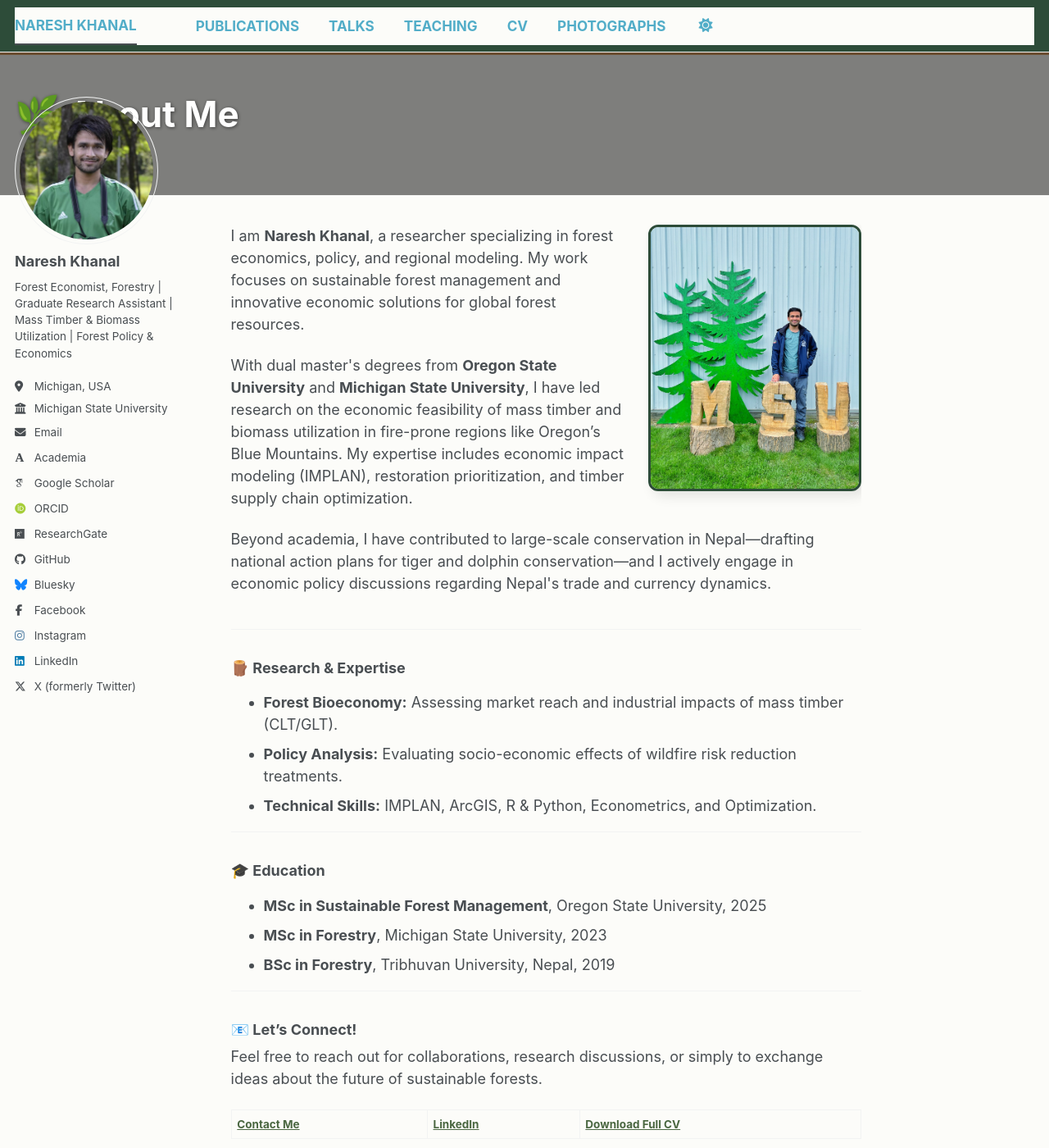
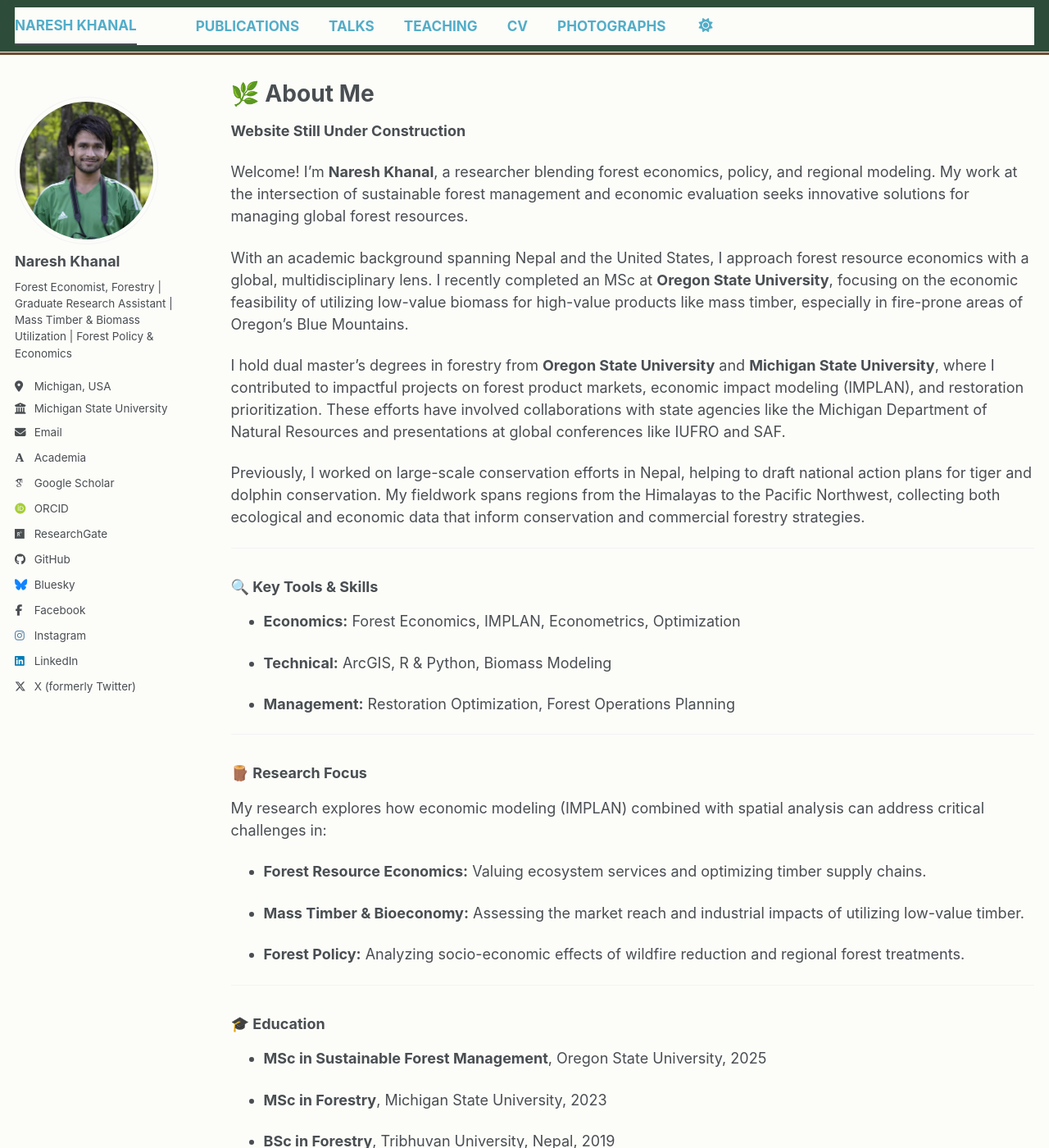
Before and after one commit to Nishani53/Nishani53.github.io, a Jekyll site: the page built from _pages/about.md, in a window 1280 px wide and 1400 px high. Shown: the whole window at 82% size. Built offline with Jekyll 4.4.1, drawn with Linux system fonts in a browser that asks for light colours; some web fonts are replaced; a script bundle is joined from its source files by our own code; library files that are not in the unit come from our copies; some of the changed text lies outside the part shown.

Commit message:
Update about.md

```diff
--- a/_pages/about.md
+++ b/_pages/about.md
@@ -1,42 +1,217 @@
 ---
-layout: single
+
+
+
+layout: archive
+
+
+
 title: "🌿 About Me"
+
+
+
 permalink: /
+
+
+
 author_profile: true
-header:
-  overlay_image: /images/back.jpg
-  overlay_filter: 0.5
+
+
+
 ---
+
+
+
+
+
+
 
 {% include base_path %}
 
-<div style="display: block; overflow: hidden;">
-  <img src="/images/msu.jpg" style="width:260px; float:right; margin-left:25px; margin-bottom:15px; border-radius:12px; border: 3px solid #2d4c39; box-shadow: 6px 6px 15px rgba(0,0,0,0.1);" alt="Naresh Khanal">
 
-  <p>I am <strong>Naresh Khanal</strong>, a researcher specializing in forest economics, policy, and regional modeling. My work focuses on sustainable forest management and innovative economic solutions for global forest resources.</p>
 
-  <p>With dual master's degrees from <strong>Oregon State University</strong> and <strong>Michigan State University</strong>, I have led research on the economic feasibility of mass timber and biomass utilization in fire-prone regions like Oregon’s Blue Mountains. My expertise includes economic impact modeling (IMPLAN), restoration prioritization, and timber supply chain optimization.</p>
 
-  <p>Beyond academia, I have contributed to large-scale conservation in Nepal—drafting national action plans for tiger and dolphin conservation—and I actively engage in economic policy discussions regarding Nepal's trade and currency dynamics.</p>
-</div>
+
+
+
+**Website Still Under Construction**
+
+
+
+
+
+
+
+Welcome! I’m **Naresh Khanal**, a researcher blending forest economics, policy, and regional modeling. My work at the intersection of sustainable forest management and economic evaluation seeks innovative solutions for managing global forest resources.
+
+
+
+
+
+
+
+With an academic background spanning Nepal and the United States, I approach forest resource economics with a global, multidisciplinary lens. I recently completed an MSc at **Oregon State University**, focusing on the economic feasibility of utilizing low-value biomass for high-value products like mass timber, especially in fire-prone areas of Oregon’s Blue Mountains.
+
+
+
+
+
+
+
+I hold dual master's degrees in forestry from **Oregon State University** and **Michigan State University**, where I contributed to impactful projects on forest product markets, economic impact modeling (IMPLAN), and restoration prioritization. These efforts have involved collaborations with state agencies like the Michigan Department of Natural Resources and presentations at global conferences like IUFRO and SAF.
+
+
+
+
+
+
+
+Previously, I worked on large-scale conservation efforts in Nepal, helping to draft national action plans for tiger and dolphin conservation. My fieldwork spans regions from the Himalayas to the Pacific Northwest, collecting both ecological and economic data that inform conservation and commercial forestry strategies.
+
+
+
+
+
+
 
 ---
 
-### 🪵 Research & Expertise
-* **Forest Bioeconomy:** Assessing market reach and industrial impacts of mass timber (CLT/GLT).
-* **Policy Analysis:** Evaluating socio-economic effects of wildfire risk reduction treatments.
-* **Technical Skills:** IMPLAN, ArcGIS, R & Python, Econometrics, and Optimization.
+
+
+
+
+
+
+### 🔍 Key Tools & Skills
+
+
+
+* **Economics:** Forest Economics, IMPLAN, Econometrics, Optimization
+
+
+
+* **Technical:** ArcGIS, R & Python, Biomass Modeling
+
+
+
+* **Management:** Restoration Optimization, Forest Operations Planning
+
+
+
+
+
+
 
 ---
 
-### 🎓 Education
-* **MSc in Sustainable Forest Management**, Oregon State University, 2025
-* **MSc in Forestry**, Michigan State University, 2023
-* **BSc in Forestry**, Tribhuvan University, Nepal, 2019
+
+
+
+
+
+
+### 🪵 Research Focus
+
+
+
+My research explores how economic modeling (IMPLAN) combined with spatial analysis can address critical challenges in:
+
+
+
+
+
+
+
+* **Forest Resource Economics:** Valuing ecosystem services and optimizing timber supply chains.
+
+
+
+* **Mass Timber & Bioeconomy:** Assessing the market reach and industrial impacts of utilizing low-value timber.
+
+
+
+* **Forest Policy:** Analyzing socio-economic effects of wildfire reduction and regional forest treatments.
+
+
+
+
+
+
 
 ---
 
+
+
+
+
+
+
+### 🎓 Education
+
+
+
+* **MSc in Sustainable Forest Management**, Oregon State University, 2025
+
+
+
+* **MSc in Forestry**, Michigan State University, 2023
+
+
+
+* **BSc in Forestry**, Tribhuvan University, Nepal, 2019
+
+
+
+
+
+
+
+---
+
+
+
+
+
+
+
+### 🌏 Global Contributions & Passion
+
+
+
+In addition to my academic research, I actively contribute to economic policy discussions, especially concerning trade and monetary dynamics in Nepal. I recently contributed to *The Kathmandu Post*, discussing the NPR-INR currency peg and its economic implications.
+
+
+
+
+
+
+
+When I’m not analyzing data, I’m likely exploring the world with my camera. You can find some of my travel photography in the [Photographs](/photographs/) section.
+
+
+
+
+
+
+
+---
+
+
+
+
+
+
+
 ### 📧 Let’s Connect!
+
+
+
 Feel free to reach out for collaborations, research discussions, or simply to exchange ideas about the future of sustainable forests.
 
-[**Contact Me**](mailto:khanal.nishani53@gmail.com) | [**LinkedIn**](https://www.linkedin.com/in/nishani53) | [**Download Full CV**](/cv/)
+
+
+
+
+
+
+[**Contact Me**](mailto:khanal[dot]nishani53[@]gmail.com) | [**LinkedIn**](https://www.linkedin.com/in/nishani53) | [**Download Full CV**](/cv/)
```
